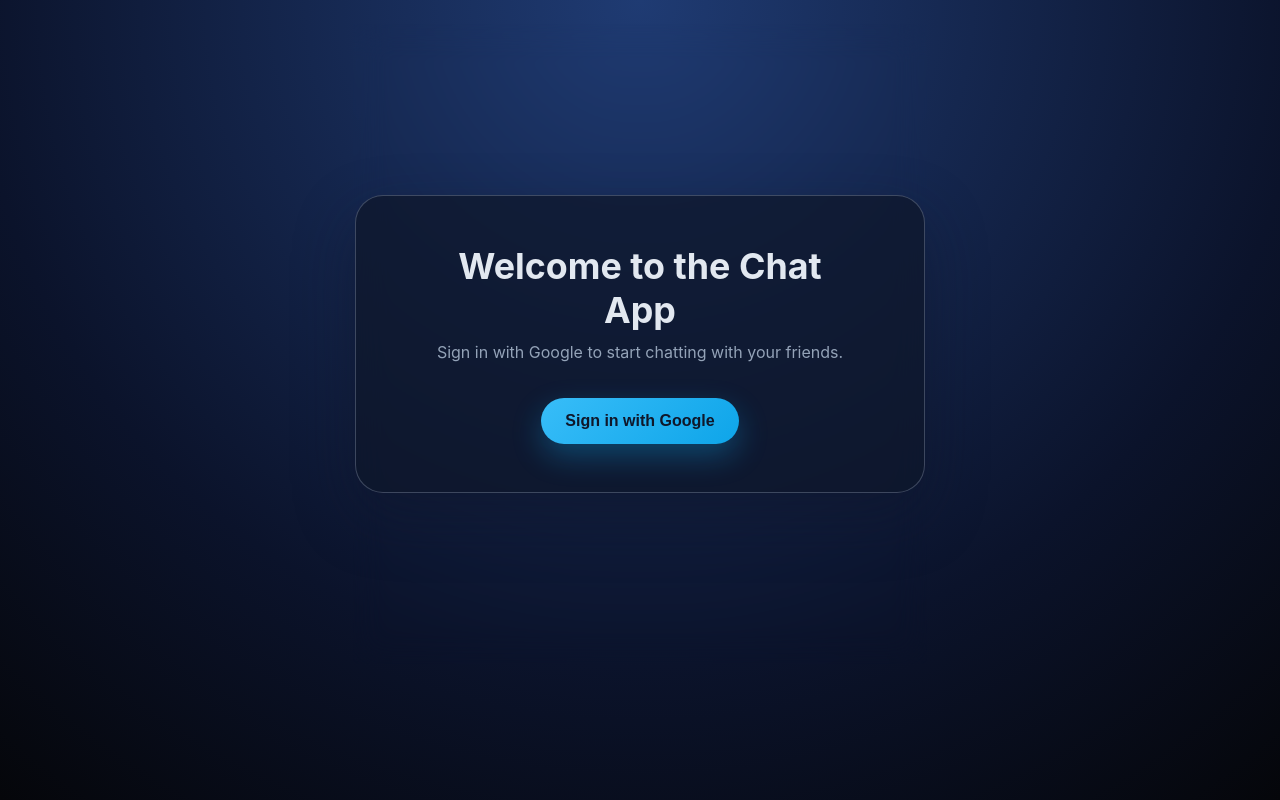
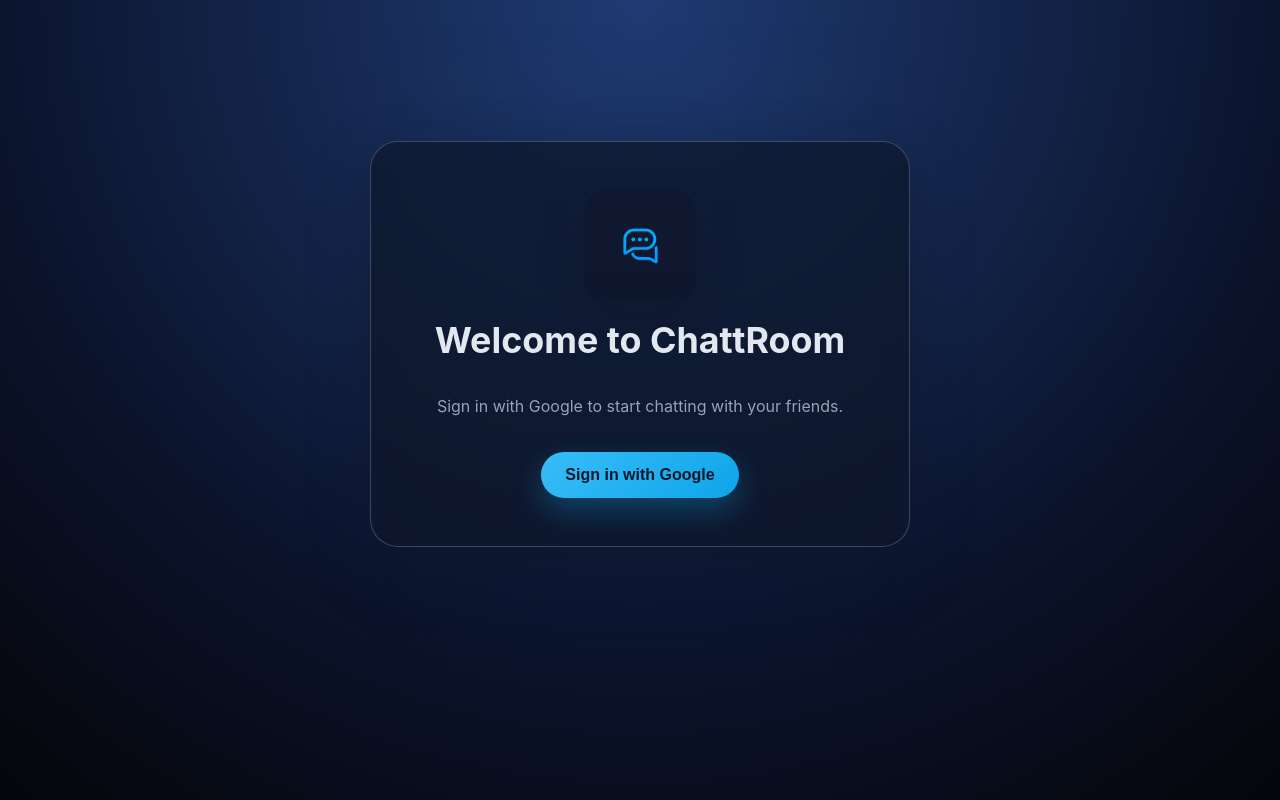
Before and after one commit to davenarchives/chat-app, a React (Create React App) app: page / in a window 1280 px wide. Built offline with nearby package versions, Linux system fonts and the light colour scheme; no server answers.

Commit message:
replace welcome + chat header branding with ChattRoom logo

```diff
--- a/public/index.html
+++ b/public/index.html
@@ -24,7 +24,7 @@
       work correctly both with client-side routing and a non-root public URL.
       Learn how to configure a non-root public URL by running `npm run build`.
     -->
-    <title>React App</title>
+    <title>ChattRoom</title>
   </head>
   <body>
     <noscript>You need to enable JavaScript to run this app.</noscript>
--- a/src/App.css
+++ b/src/App.css
@@ -56,8 +56,26 @@
 }
 
 .auth__title {
-  margin: 0 0 8px;
+  margin: 0;
   font-size: clamp(1.8rem, 2.8vw, 2.4rem);
+}
+
+.auth__brand {
+  display: flex;
+  flex-direction: column;
+  align-items: center;
+  gap: 16px;
+  margin-bottom: 32px;
+}
+
+.auth__logo {
+  width: 88px;
+  height: 88px;
+  border-radius: 22px;
+  object-fit: cover;
+  background: rgba(15, 23, 42, 0.6);
+  padding: 12px;
+  box-shadow: 0 18px 40px rgba(15, 23, 42, 0.38);
 }
 
 .auth__subtitle {
@@ -117,6 +135,22 @@
   justify-content: space-between;
   padding: clamp(20px, 4vw, 28px) clamp(24px, 4vw, 36px);
   border-bottom: 1px solid var(--border-subtle);
+}
+
+.chat-room__brand {
+  display: flex;
+  align-items: center;
+  gap: 16px;
+}
+
+.chat-room__logo {
+  width: 44px;
+  height: 44px;
+  border-radius: 14px;
+  object-fit: cover;
+  background: rgba(15, 23, 42, 0.6);
+  padding: 6px;
+  box-shadow: 0 10px 24px rgba(15, 23, 42, 0.35);
 }
 
 .chat-room__title {
--- a/src/App.js
+++ b/src/App.js
@@ -4,6 +4,8 @@
 import { auth } from "./firebase";
 import SignIn from "./components/SignIn";
 import ChatRoom from "./components/ChatRoom";
+
+const CHATTROOM_LOGO = "/chattroom-logo.png";
 
 function App() {
   const [user, setUser] = useState(null);
@@ -48,7 +50,14 @@
     return (
       <div className="App">
         <div className="auth">
-          <h1 className="auth__title">Welcome to the Chat App</h1>
+          <div className="auth__brand">
+            <img
+              src={CHATTROOM_LOGO}
+              alt="ChattRoom logo"
+              className="auth__logo"
+            />
+            <h1 className="auth__title">Welcome to ChattRoom</h1>
+          </div>
           <p className="auth__subtitle">Sign in with Google to start chatting with your friends.</p>
           {authError && <p className="auth__error">{authError}</p>}
           <SignIn />
--- a/src/components/ChatRoom.js
+++ b/src/components/ChatRoom.js
@@ -3,6 +3,8 @@
 import { db } from "../firebase";
 import ChatMessage from "./ChatMessage";
 import SendMessage from "./SendMessage";
+
+const CHATTROOM_LOGO = "/chattroom-logo.png";
 
 function ChatRoom({ user, onSignOut }) {
   const [messages, setMessages] = useState([]);
@@ -35,9 +37,16 @@
       style={{ display: "flex", flexDirection: "column", height: "100%", maxHeight: "100%", width: "100%" }}
     >
       <header className="chat-room__header" style={{ flexShrink: 0 }}>
-        <div>
-          <h1 className="chat-room__title">Chat Room</h1>
-          <p className="chat-room__subtitle">Chatting as {displayName}</p>
+        <div className="chat-room__brand">
+          <img
+            src={CHATTROOM_LOGO}
+            alt="ChattRoom logo"
+            className="chat-room__logo"
+          />
+          <div>
+            <h1 className="chat-room__title">ChattRoom</h1>
+            <p className="chat-room__subtitle">Chatting as {displayName}</p>
+          </div>
         </div>
         <button type="button" className="chat-room__signout" onClick={onSignOut}>
           Sign out
```
Also changed, not shown: public/chattroom-logo.png (added).
